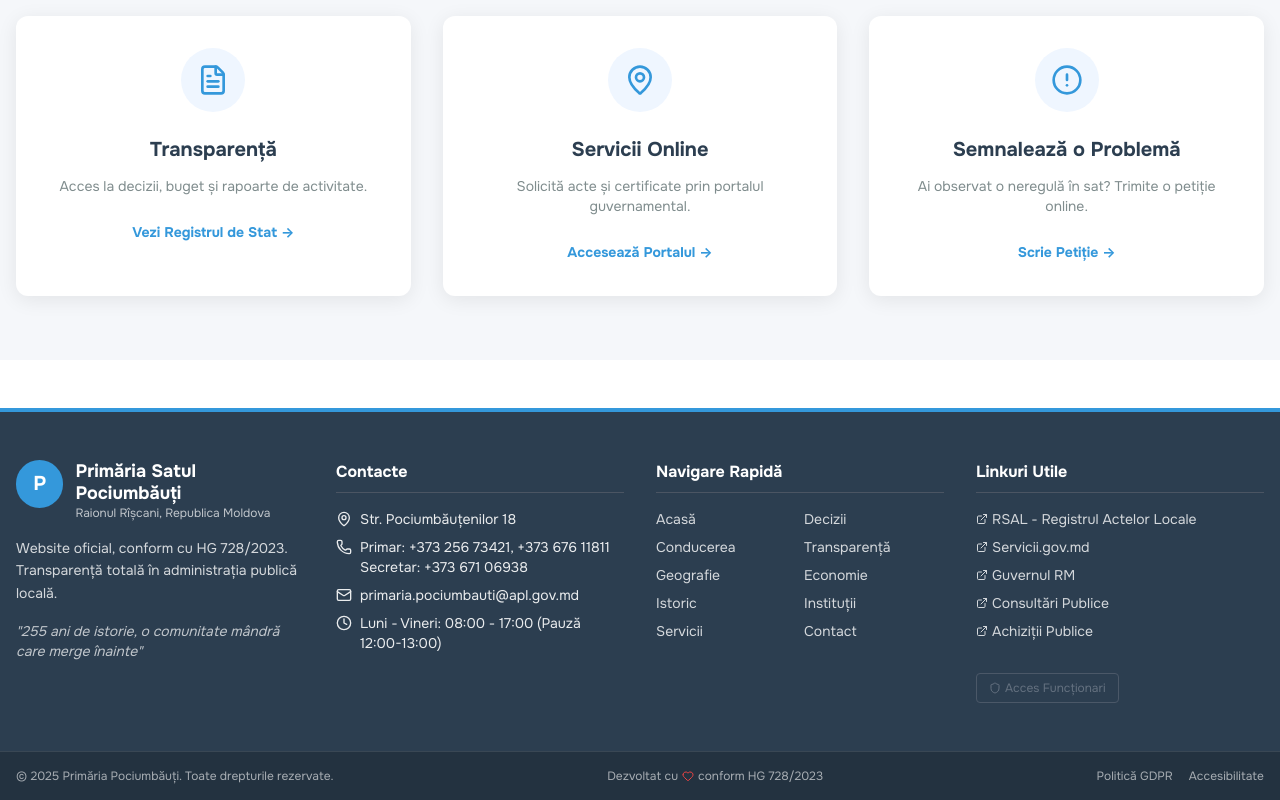
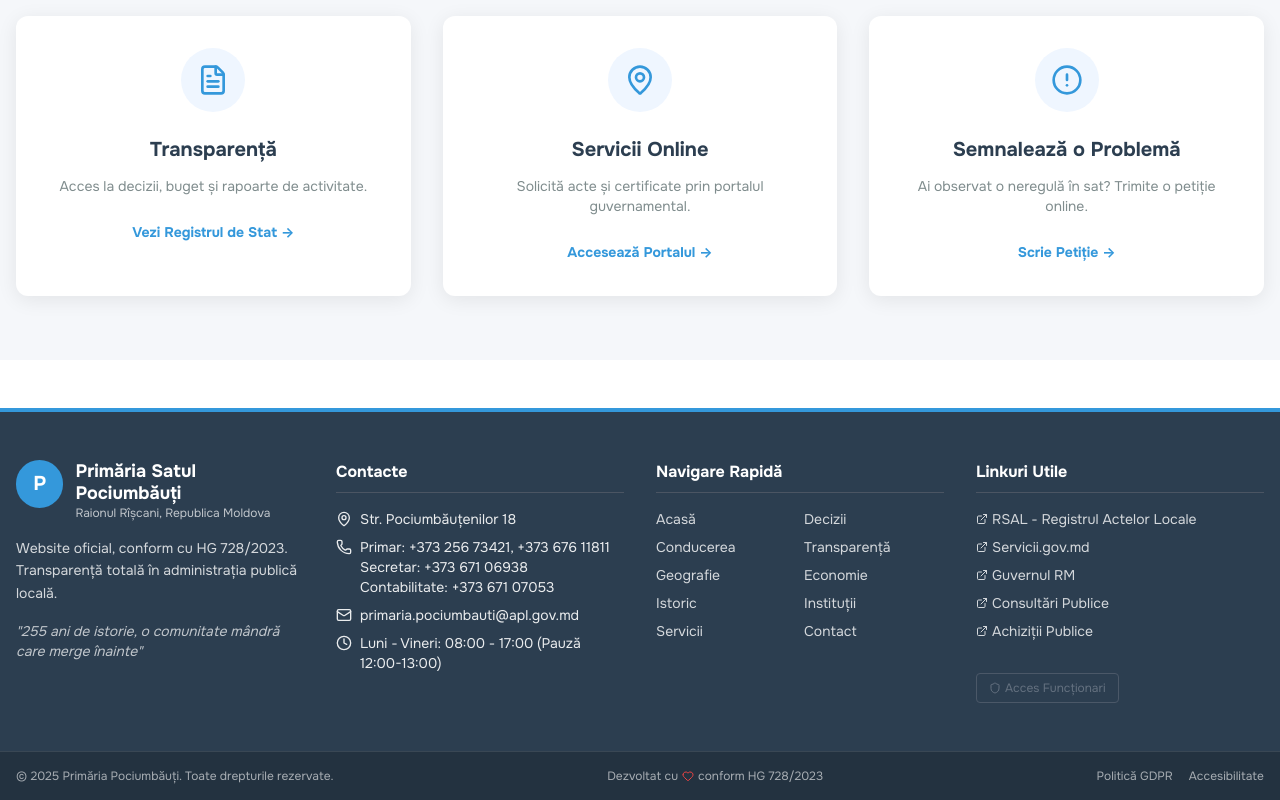
Before and after one commit to olegchetrean/pociumbauti-primaria, a React (Vite) app: page / in a window 1280 px wide. Shown: the part 1998-2798 px from the top of the page. Built offline with nearby package versions, Linux system fonts and the light colour scheme.

Commit message:
photo and info update

```diff
--- a/App.tsx
+++ b/App.tsx
@@ -92,6 +92,7 @@ const Footer = ({ highContrast, setView }: { highContrast: boolean, setView: (v:
                 <div>
                   <p>Primar: <a href={`tel:${CONTACT_INFO.phoneMayor}`} className="hover:underline">{CONTACT_INFO.phoneMayor}</a>, <a href="tel:+37367611811" className="hover:underline">+373 676 11811</a></p>
                   <p>Secretar: <a href={`tel:${CONTACT_INFO.phoneSecretary}`} className="hover:underline">{CONTACT_INFO.phoneSecretary}</a></p>
+                  <p>Contabilitate: <a href={`tel:${CONTACT_INFO.phoneContabilitate}`} className="hover:underline">{CONTACT_INFO.phoneContabilitate}</a></p>
                 </div>
               </li>
               <li className="flex gap-2">
--- a/constants.ts
+++ b/constants.ts
@@ -9,6 +9,7 @@ export const CONTACT_INFO: ContactInfo = {
   postalCode: "MD-5632",
   phoneMayor: "+373 256 73421",
   phoneSecretary: "+373 671 06938",
+  phoneContabilitate: "+373 671 07053",
   email: "primaria.pociumbauti@apl.gov.md",
   emailMayor: "primaria.pociumbauti@gmail.com",
   emailSecretary: "primaria.pociumbauti@gmail.com",
--- a/pages/Contact.tsx
+++ b/pages/Contact.tsx
@@ -30,7 +30,8 @@ export const Contact: React.FC<Props> = ({ highContrast }) => {
                 <div>
                   <span className="font-bold block text-sm opacity-70">Telefoane</span>
                   <p>Primar: <a href={`tel:${CONTACT_INFO.phoneMayor}`} className="hover:underline">{CONTACT_INFO.phoneMayor}</a>, <a href="tel:+37367611811" className="hover:underline">+373 676 11811</a></p>
-                  <p>Secretar/Contabilitate: <a href={`tel:${CONTACT_INFO.phoneSecretary}`} className="hover:underline">{CONTACT_INFO.phoneSecretary}</a></p>
+                  <p>Secretar: <a href={`tel:${CONTACT_INFO.phoneSecretary}`} className="hover:underline">{CONTACT_INFO.phoneSecretary}</a></p>
+                  <p>Contabilitate: <a href={`tel:${CONTACT_INFO.phoneContabilitate}`} className="hover:underline">{CONTACT_INFO.phoneContabilitate}</a></p>
                 </div>
               </li>
               <li className="flex items-start gap-3">
--- a/types.ts
+++ b/types.ts
@@ -97,6 +97,7 @@ export interface ContactInfo {
   postalCode?: string;
   phoneMayor: string;
   phoneSecretary: string;
+  phoneContabilitate?: string;
   email: string;
   emailMayor?: string;
   emailSecretary?: string;
```
Also changed, not shown: public/uploads/photos/thumbs/first.jpg, 2 other files (tests, documents, lock files or other folders).
